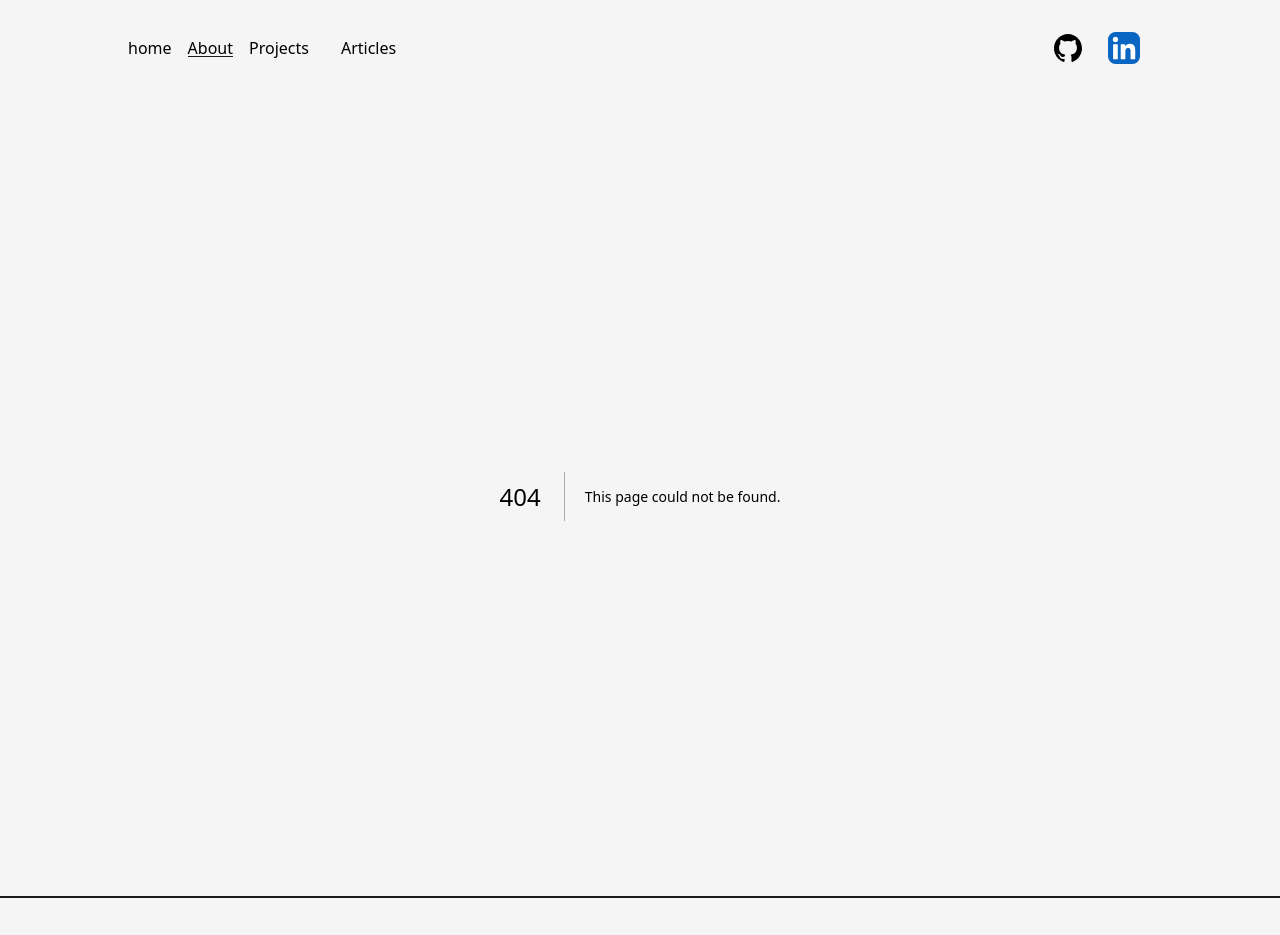
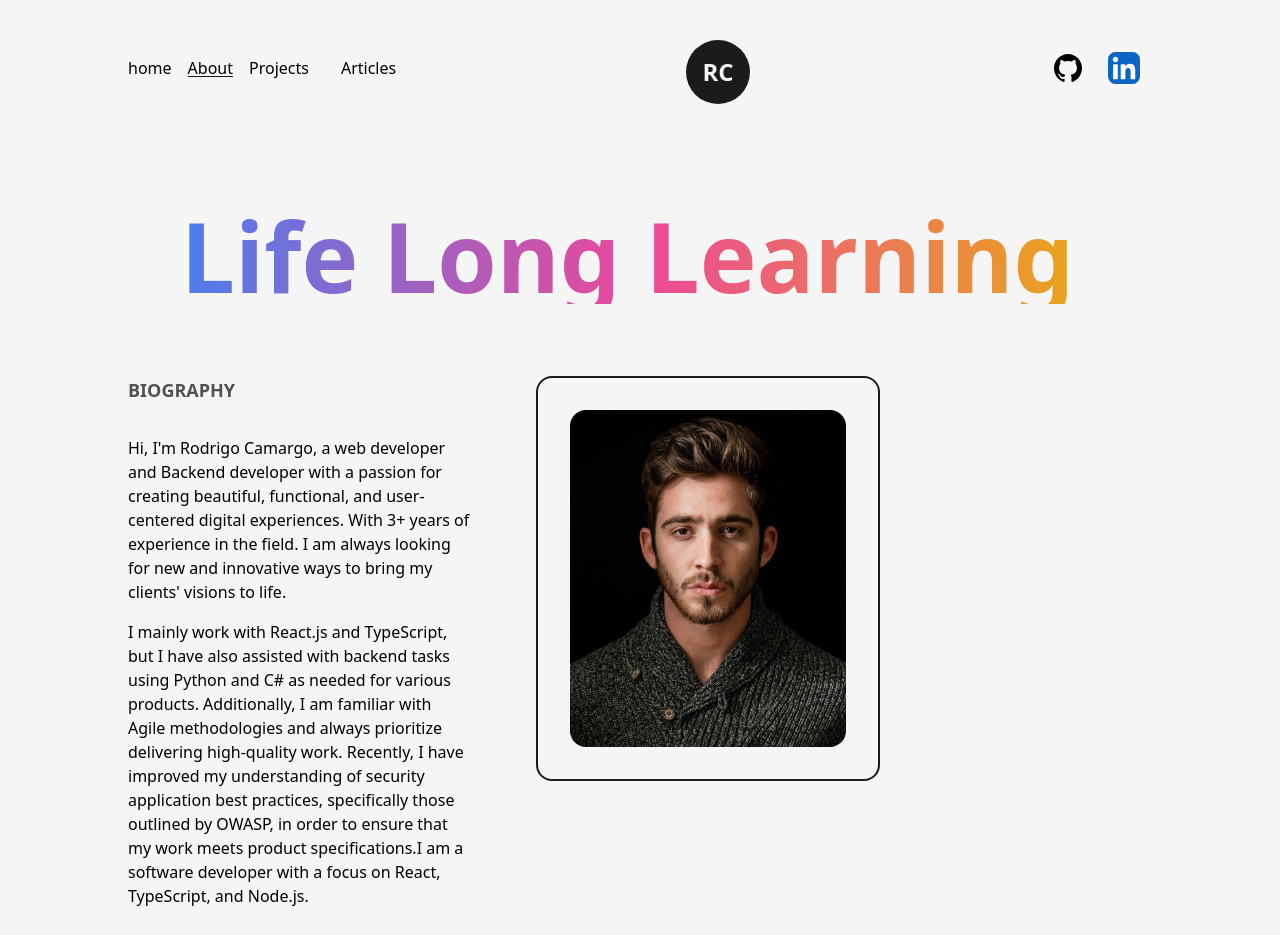
Before and after one commit to rodrigocamargo854/Next.js-Developer-Portfolio-Starter-Code, a Next.js app: page /about in a window 1280 px wide. Before the commit this address had no page. Shown: the top 935 px of the page. Built offline with nearby package versions, Linux system fonts and the light colour scheme.

Commit message:
added about page

```diff
--- a/src/components/NavBar.js
+++ b/src/components/NavBar.js
@@ -2,6 +2,7 @@ import React from "react";
 import Link from "next/link";
 import { useRouter } from "next/router";
 import { motion } from "framer-motion";
+import {Logo} from '../components/Logo.js'
 import {
   GithubIcon,
   LinkedInIcon,
@@ -32,6 +33,7 @@ const NavBar = () => {
         <CustomLink title="Projects" href="/projects" className="mr-4" />
         <CustomLink title="Articles" href="/articles" className="ml-4" />
       </nav>
+        <Logo/>
       <nav className="flex items-center justify-center flex-wrap">
         <motion.a
           whileHover={{y:-2}}
--- /dev/null
+++ b/src/pages/about.js
@@ -0,0 +1,56 @@
+import Head from "next/head";
+import React from "react";
+import { AnimatedText } from "../components/AnimatedText";
+import { Layout } from "@/components/Layout";
+import Image from "next/image";
+import profilePic from "../../public/images/profile/developer-pic-2.jpg"
+
+const about = () => {
+  return (
+    <>
+      <Head>
+        <title>Rodrigo Camargo | About</title>
+        <meta name="description" content="any description" />
+      </Head>
+
+      <main className="flex w-full flex-col items-center justify-center">
+        <Layout className="pt-16">
+          <AnimatedText
+            text="Life Long Learning"
+            className="!text-8xl !text-center mb-16"
+          />
+          <div className="grid w-full grid-cols-8 gap-16">
+            <div className="col-span-3 flex flex-col items-start justify-start">
+              <h2 className="mb-4 text-lg font-bold uppercase text-dark/75">
+                Biography
+              </h2>
+              <p className='my-4  font-light'>
+                Hi, I'm Rodrigo Camargo, a web developer and Backend developer
+                with a passion for creating beautiful, functional, and
+                user-centered digital experiences. With 3+ years of experience
+                in the field. I am always looking for new and innovative ways to
+                bring my clients' visions to life.
+              </p>
+              <p className=' font-light'>
+                 I mainly work with React.js and TypeScript, but I have
+                also assisted with backend tasks using Python and C# as needed
+                for various products. Additionally, I am familiar with Agile
+                methodologies and always prioritize delivering high-quality
+                work. Recently, I have improved my understanding of security
+                application best practices, specifically those outlined by
+                OWASP, in order to ensure that my work meets product
+                specifications.I am a software developer with a focus on React,
+                TypeScript, and Node.js.
+              </p>
+            </div>
+            <div className='col-span-3 relative h-max rounded-2xl border-2 border-solid border-dark bg-light p-8'>
+              <Image src={profilePic} alt='me-profile' className='w-full h-auto rounded-2xl'/>
+            </div>
+          </div>
+        </Layout>
+      </main>
+    </>
+  );
+};
+
+export default about;
--- a/src/pages/index.js
+++ b/src/pages/index.js
@@ -7,7 +7,7 @@ import { AnimatedText } from "@/components/AnimatedText";
 import Link from "next/link";
 import { LinkArrow } from "@/components/Icons";
 import HireMe from "@/components/HireMe";
-import lightBulb from '../../public/images/svgs/miscellaneous_icons_1.svg'
+import lightBulb from "../../public/images/svgs/miscellaneous_icons_1.svg";
 
 const inter = Inter({ subsets: ["latin"] });
 
@@ -25,7 +25,7 @@ export default function Home() {
               <Image
                 src={profilePic}
                 alt="me"
-                className="w-50 h-50 transform scale-x-[-1]"
+                className="w-full h-auto transform scale-x-[-1]"
               />
             </div>
             <div className="w-1/2 flex flex-col items-center self-center">
@@ -48,7 +48,7 @@ export default function Home() {
                   "
                   download={true}
                 >
-                  Resume <LinkArrow className={'w-6 ml-1'}/>
+                  Resume <LinkArrow className={"w-6 ml-1"} />
                 </Link>
                 <Link
                   href={`mailto:${process.env.NEXT_PUBLIC_EMAIL}`}
@@ -61,8 +61,8 @@ export default function Home() {
             </div>
           </div>
         </Layout>
-        <HireMe/>
-        <div className= 'absolute right-8 bottom-8 inline-block w-24 w-full h-auto'>
+        <HireMe />
+        <div className="absolute right-8 bottom-8 inline-block w-24 ">
           <Image src={lightBulb} alt="Rodrigo Camargo" />
         </div>
       </main>
```
